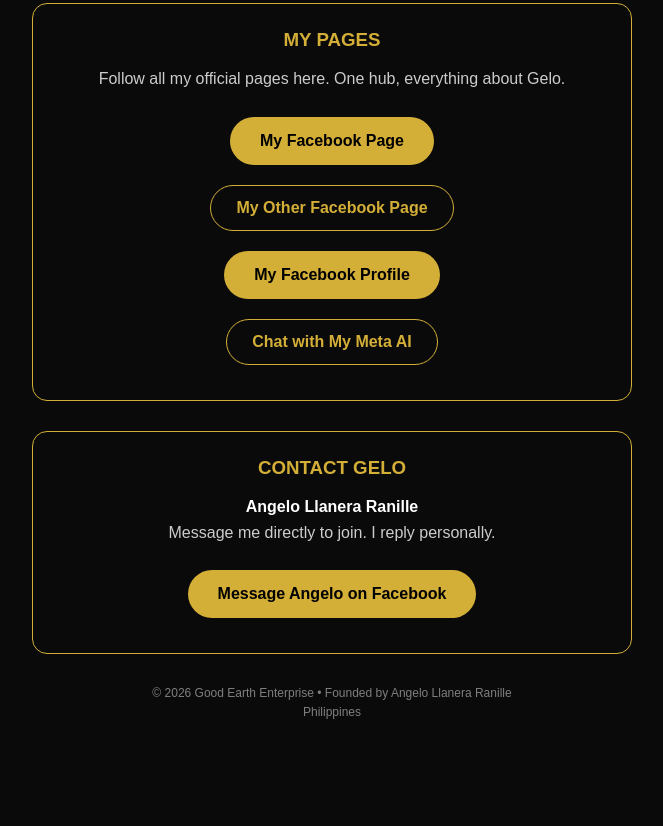
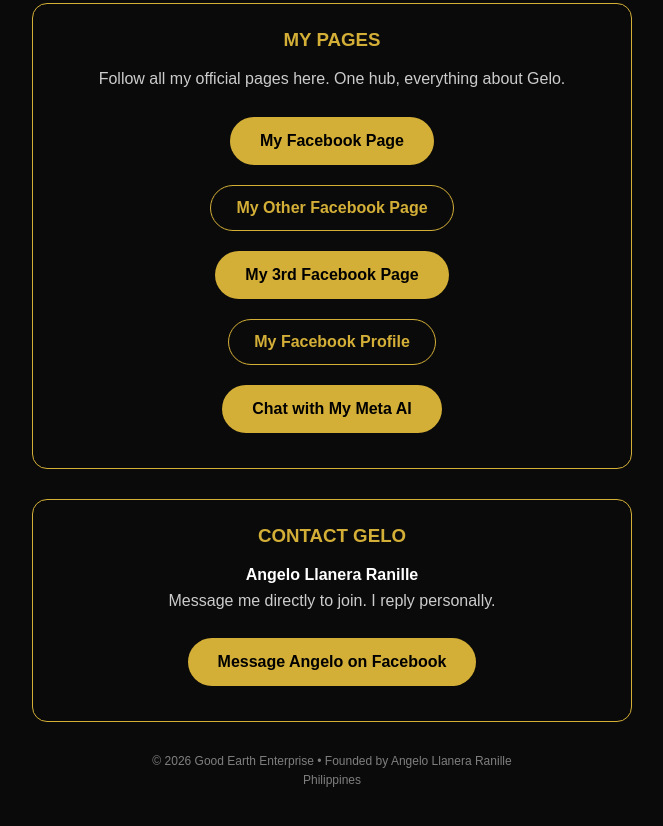
Before and after one commit to G-crypto008/github.io-goodearthenterprise, a plain HTML site: page index.html in a window 1280 px wide. Shown: the part 870-1696 px from the top of the page, without its empty margins (308-971 px from the left). Before the commit the page ends 1648 px from the top, so only its background shows below. Drawn offline with Linux system fonts and the light colour scheme.

Commit message:
Add new Facebook links and update existing ones

```diff
--- a/index.html
+++ b/index.html
@@ -44,9 +44,11 @@ p{color:#ccc;line-height:1.6;max-width:600px;margin:15px auto}
 <br>
 <a class="btn2" href="https://www.facebook.com/share/1A5SunM8hZ/">My Other Facebook Page</a>
 <br>
-<a class="btn" href="https://www.facebook.com/share/1CJyyFH5mZ/">My Facebook Profile</a>
+<a class="btn" href="https://www.facebook.com/share/1JjRrfodAs/">My 3rd Facebook Page</a>
 <br>
-<a class="btn2" href="https://meta.ai/">Chat with My Meta AI</a>
+<a class="btn2" href="https://www.facebook.com/share/1CJyyFH5mZ/">My Facebook Profile</a>
+<br>
+<a class="btn" href="https://meta.ai/">Chat with My Meta AI</a>
 </div>
 <div class="box">
 <h3 style="color:#D4AF37">CONTACT GELO</h3>
```
